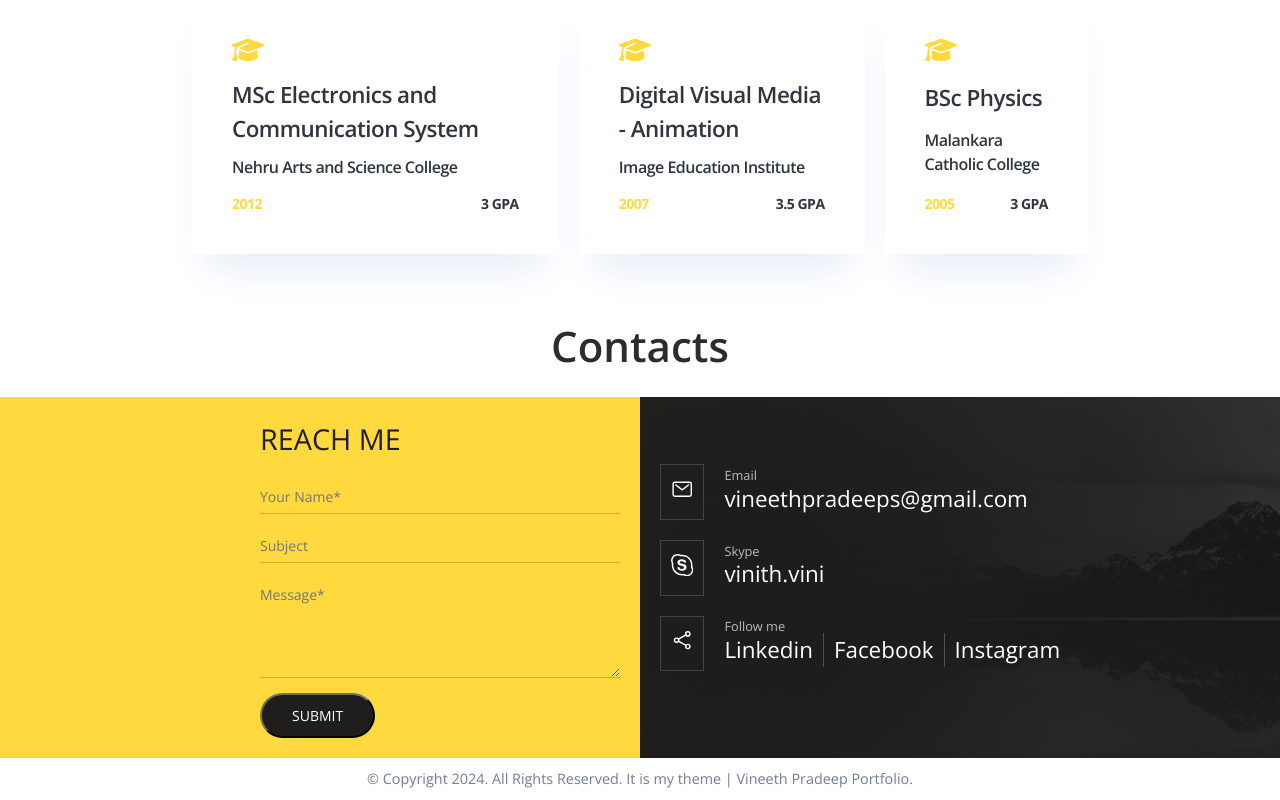
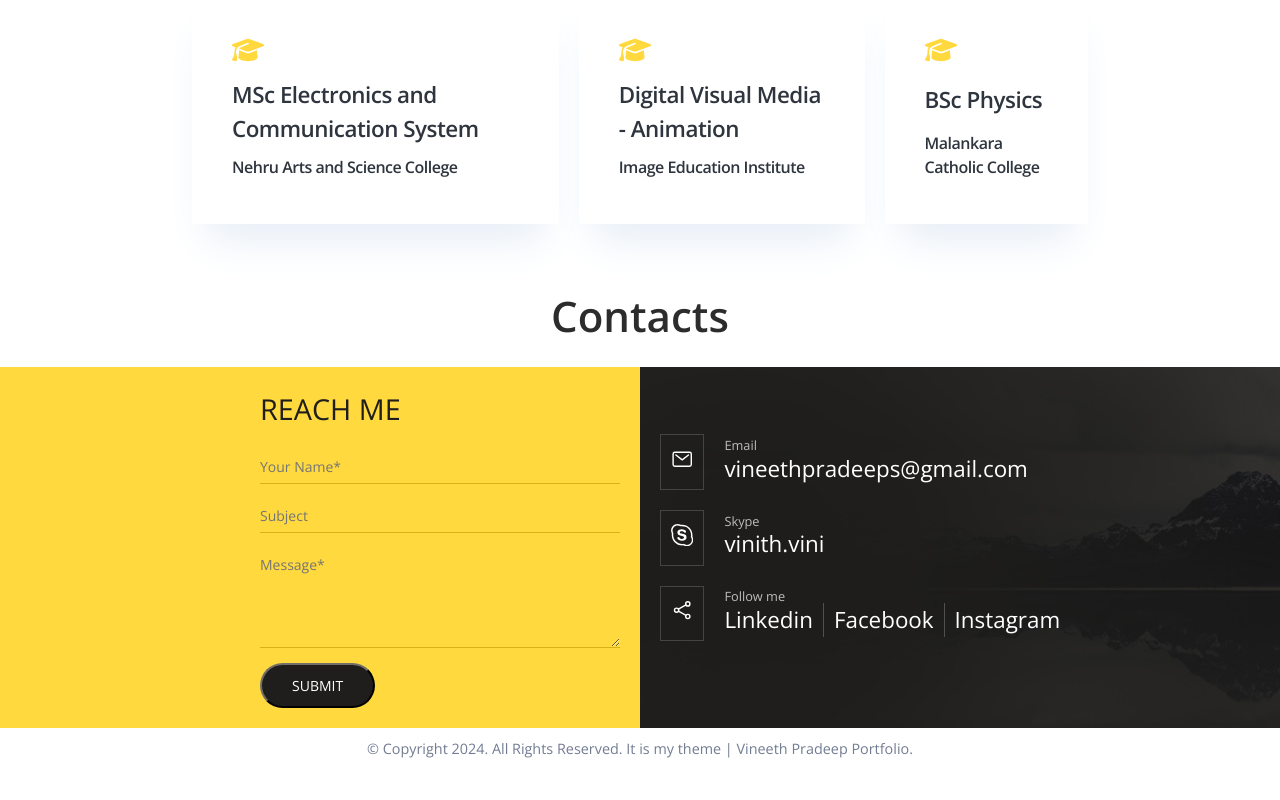
Before and after one commit to vineethpradeep/Vineeth_portfolio, a React (Vite) app: page / in a window 1280 px wide. Shown: the part 6077-6877 px from the top of the page. After the commit the page ends 6847 px from the top, so only its background shows below. Built offline with nearby package versions, Linux system fonts and the light colour scheme.

Commit message:
removed grade

```diff
--- a/src/pages/Education.jsx
+++ b/src/pages/Education.jsx
@@ -91,10 +91,10 @@ export default function Education() {
               </Icon>
               <Degree>{education.degree}</Degree>
               <School>{education.school}</School>
-              <Group>
+              {/* <Group>
                 <Date>{education.date}</Date>
                 <Grade>{education.grade}</Grade>
-              </Group>
+              </Group> */}
             </Box>
           ))}
         </Boxcontainer>
```
